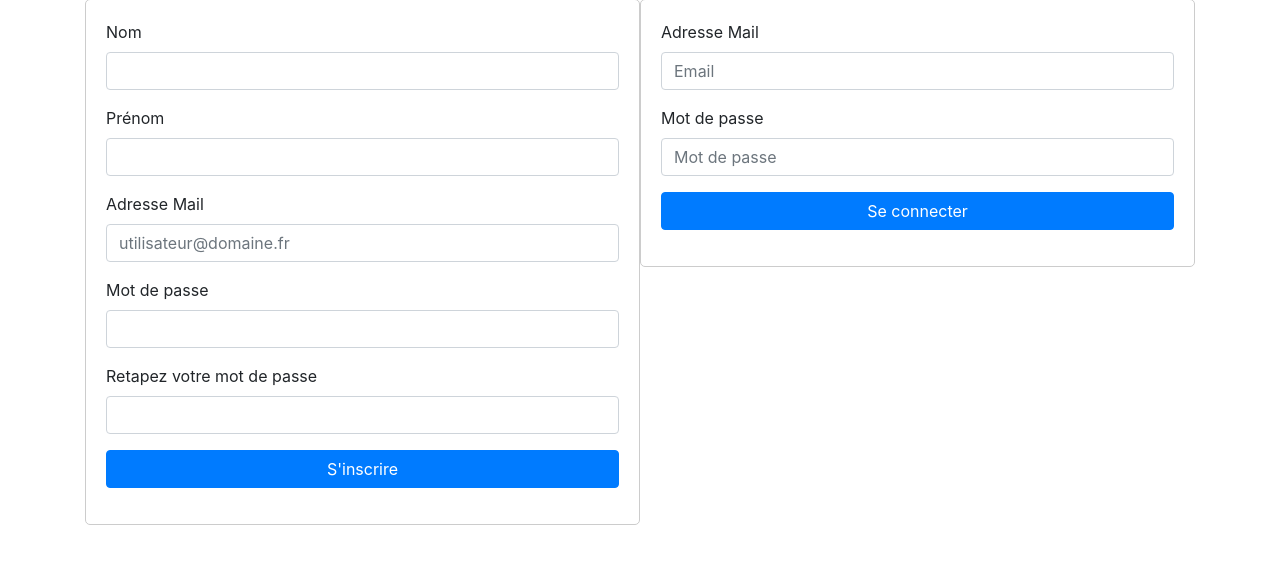
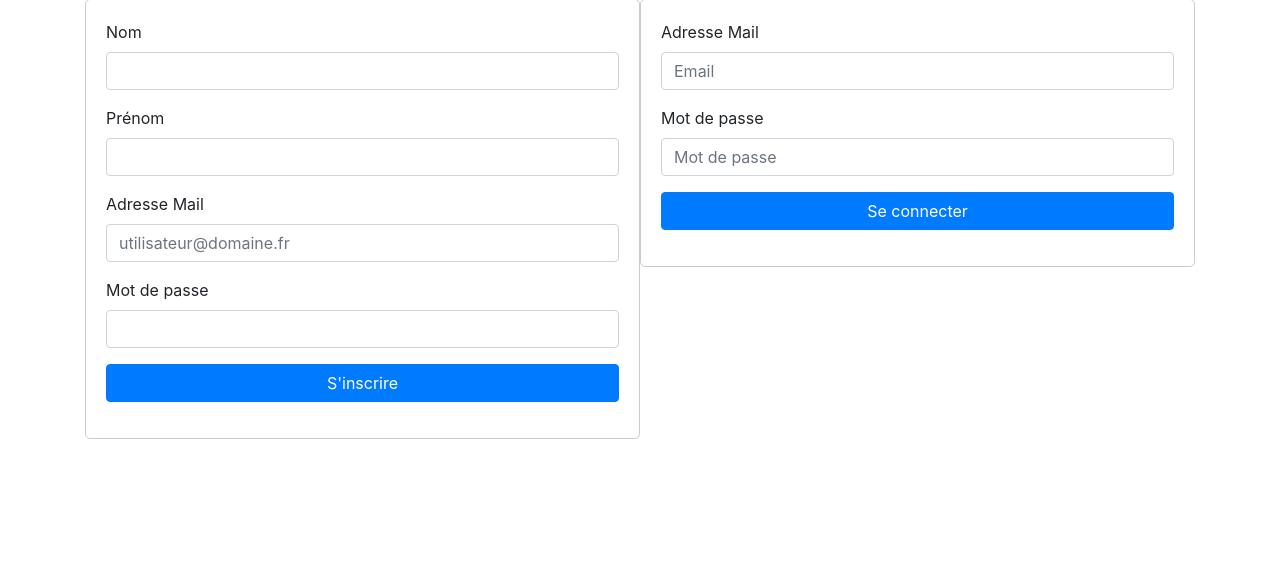
Before and after one commit to Naillik95/semainephp, a PHP site: page /connexion.php in a window 1280 px wide. Shown: the part 146-710 px from the top of the page. Run offline with PHP 8.4, Linux system fonts and the light colour scheme; some libraries are stand-ins or nearby versions.

Commit message:
inscription/connexion

```diff
--- /dev/null
+++ b/bdd.php
@@ -0,0 +1,8 @@
+<?php
+try {
+    $pdo = 'mysql:host=cosql.fakecompany.life;dbname=groupe3;port=3306;charset=utf8';
+    $bdd = new PDO($pdo,'groupe3','Super-Groupe3');
+} catch (Exception $e) {
+    die('Erreur : ' . $e->getMessage());
+}
+?>
--- a/connexion.php
+++ b/connexion.php
@@ -1,5 +1,3 @@
-<?php session_start(); ?>
-
 <!DOCTYPE html>
 <html>
 <head>
@@ -11,40 +9,28 @@
 
 <?php
 include("navBar.php");
+require("bdd.php");
 ?>
-
-<?php
-//
-//try {
-//    $bdd = new PDO('mysql:host=localhost;dbname=espace_membres;charset=utf8', 'root', 'root', array(PDO::ATTR_ERRMODE => PDO::ERRMODE_EXCEPTION));
-//} catch (Exception $e) {
-//    die('Erreur : ' . $e->getMessage());
-//}
-//?>
 
 <div class="container d-flex">
     <div class="incription">
         <h1 class="text-center font-weight-bold">Inscription</h1>
-        <form class="formInscription">
+        <form class="formInscription" action="#" method="post">
             <div class="form-group">
                 <label>Nom</label>
-                <input type="text" class="form-control caseInfoContact" id="lastName" required>
+                <input type="text" class="form-control" name="nom" id="lastName" required>
             </div>
             <div class="form-group">
                 <label>Prénom</label>
-                <input type="text" class="form-control caseInfoContact" id="firstName" required>
+                <input type="text" class="form-control" name="prenom" id="firstName" required>
             </div>
             <div class="form-group">
                 <label>Adresse Mail</label>
-                <input type="email" class="form-control caseInfoContact" id="email" placeholder="utilisateur@domaine.fr" required>
+                <input type="email" class="form-control" name="emailInscription" id="emailInscription" placeholder="utilisateur@domaine.fr" required>
             </div>
             <div class="form-group">
                 <label>Mot de passe</label>
-                <input type="password" class="form-control" name="pass1" id="pass1" required>
-            </div>
-            <div class="form-group">
-                <label>Retapez votre mot de passe</label>
-                <input type="password" class="form-control" name="pass2" id="pass2" required>
+                <input type="password" class="form-control" name="passwordInscription" id="passwordInscription" required>
             </div>
             <div class="form-group">
                 <input type="submit" class="btn btn-primary submit" value="S'inscrire"
@@ -54,14 +40,14 @@ include("navBar.php");
     </div>
     <div class="connexion">
         <h1 class="text-center font-weight-bold">Connexion</h1>
-        <form class="formConnexion" action="connexion.php" method="post">
+        <form class="formConnexion" action="#" method="post">
             <div class="form-group">
                 <label>Adresse Mail</label>
-                <input type="text" class="form-control" name="pseudo" id="email" required placeholder="Email">
+                <input type="text" class="form-control" name="emailConnexion" id="emailConnexion" required placeholder="Email">
             </div>
             <div class="form-group">
                 <label>Mot de passe</label>
-                <input type="password" class="form-control" name="pass" id="pass" required placeholder="Mot de passe">
+                <input type="password" class="form-control" name="passwordConnexion" id="passwordConnexion" required placeholder="Mot de passe">
             </div>
             <div class="form-group">
                 <input type="submit" class="btn btn-primary submit" value="Se connecter"
@@ -73,33 +59,29 @@ include("navBar.php");
 <?php
 // Inscription
 // Vérification de la validité des informations
-if (isset($_POST['pseudo'], $_POST['pass1'], $_POST['pass2'], $_POST['mail'])) {
-    $pseudo = htmlspecialchars($_POST['pseudo']);
-    $pass1 = $_POST['pass1'];
-    $pass2 = $_POST['pass2'];
-    $mail = htmlspecialchars($_POST['mail']);
+if (isset($_POST['nom'], $_POST['prenom'], $_POST['emailInscription'], $_POST['passwordInscription'])) {
+    $nom = htmlspecialchars($_POST['nom']);
+    $prenom = htmlspecialchars($_POST['prenom']);
+    $emailInscription = $_POST['emailInscription'];
+    $passwordInscription = $_POST['passwordInscription'];
 
     // Vérification du pseudo et du mail
-    $reponse = $bdd->query('SELECT pseudo, email FROM membres WHERE pseudo = "' . $pseudo . '" OR email = "' . $mail . '"');
+    $reponse = $bdd->query('SELECT email FROM user WHERE email = "' . $emailInscription . '"');
     if (!$donnees = $reponse->fetch()) {
-        // Vérification des mots de passe
-        if ($pass1 === $pass2) {
-            // Hachage du mot de passe
-            $pass_hache = password_hash($pass1, PASSWORD_DEFAULT);
-            if (preg_match("#^[a-z0-9._-]+@[a-z0-9._-]{2,}\.[a-z]{2,4}$#", $_POST['mail'])) {
-                // Insertion
-                $req = $bdd->prepare('INSERT INTO membres(pseudo, pass, email, date_inscription) VALUES(:pseudo, :pass1, :mail, CURDATE())');
-                $req->execute(array(
-                    'pseudo' => $pseudo,
-                    'pass1' => $pass_hache,
-                    'mail' => $mail,
-                ));
-                header('Location: connexion.php');
-            } else {
-                echo "L'adresse mail n'est pas valide.";
-            }
+        // Hachage du mot de passe
+        $pass_hache = password_hash($passwordInscription, PASSWORD_DEFAULT);
+        if (preg_match("#^[a-z0-9._-]+@[a-z0-9._-]{2,}\.[a-z]{2,4}$#", $_POST['emailInscription'])) {
+            // Insertion
+            $req = $bdd->prepare('INSERT INTO user (firstname, lastname, email, password) VALUES(:nom, :prenom, :email, :passwordHache)');
+            $req->execute(array(
+                'nom' => $nom,
+                'prenom' => $prenom,
+                'email' => $emailInscription,
+                'passwordHache' => $pass_hache
+            ));
+            echo "<script>alert(\"Inscription réussie, vous pouvez désormais vous connecter\")</script>";
         } else {
-            echo "Les deux mots de passe ne sont pas identiques.";
+            echo "L'adresse mail n'est pas valide.";
         }
     } else {
         echo "Le compte est déjà crée, veuillez vous connecter";
@@ -108,27 +90,26 @@ if (isset($_POST['pseudo'], $_POST['pass1'], $_POST['pass2'], $_POST['mail'])) {
 ?>
 
 <?php
-// COnnexion
+// Connexion
 //  Récupération de l'utilisateur et de son pass hashé
-if (isset($_POST['pseudo'], $_POST['pass'])) {
-    $pseudo = htmlspecialchars($_POST['pseudo']);
-    $reponse = $bdd->prepare('SELECT id, pass FROM membres WHERE pseudo = :pseudo');
+if (isset($_POST['emailConnexion'], $_POST['passwordConnexion'])) {
+    $email = htmlspecialchars($_POST['emailConnexion']);
+    $reponse = $bdd->prepare('SELECT email, password, prenom FROM user WHERE email = :email');
     $reponse->execute(array(
-        'pseudo' => $pseudo));
+        'email' => $email));
     $resultat = $reponse->fetch();
 
     // Comparaison du pass envoyé via le formulaire avec la base
-    $isPasswordCorrect = password_verify($_POST['pass'], $resultat['pass']);
+    $isPasswordCorrect = password_verify($_POST['passwordConnexion'], $resultat['password']);
 
     if ($isPasswordCorrect) {
-        $_SESSION['id'] = $resultat['id'];
-        $_SESSION['pseudo'] = $pseudo;
-        header('Location: accueilProfil.php');
+        $_SESSION['email'] = $resultat['email'];
+        $_SESSION['prenom'] = $resultat['prenom'];
+        header('Location: index.php');
     } else {
         echo 'Mauvais identifiant ou mot de passe !';
     }
 }
-
 ?>
 
 </body>
--- a/navBar.php
+++ b/navBar.php
@@ -33,8 +33,7 @@
                         <button class="dropdown-item" id="films">Films</button>
                         <button class="dropdown-item" id="series">Series</button>
                         <button class="dropdown-item" id="jeux">Jeux</button>
-                        <button class="dropdown-item" id="mangas">Mangas
-                        </button>
+                        <button class="dropdown-item" id="mangas">Mangas</button>
                     </div>
                 </li>
                 <li class="nav-item">
```
